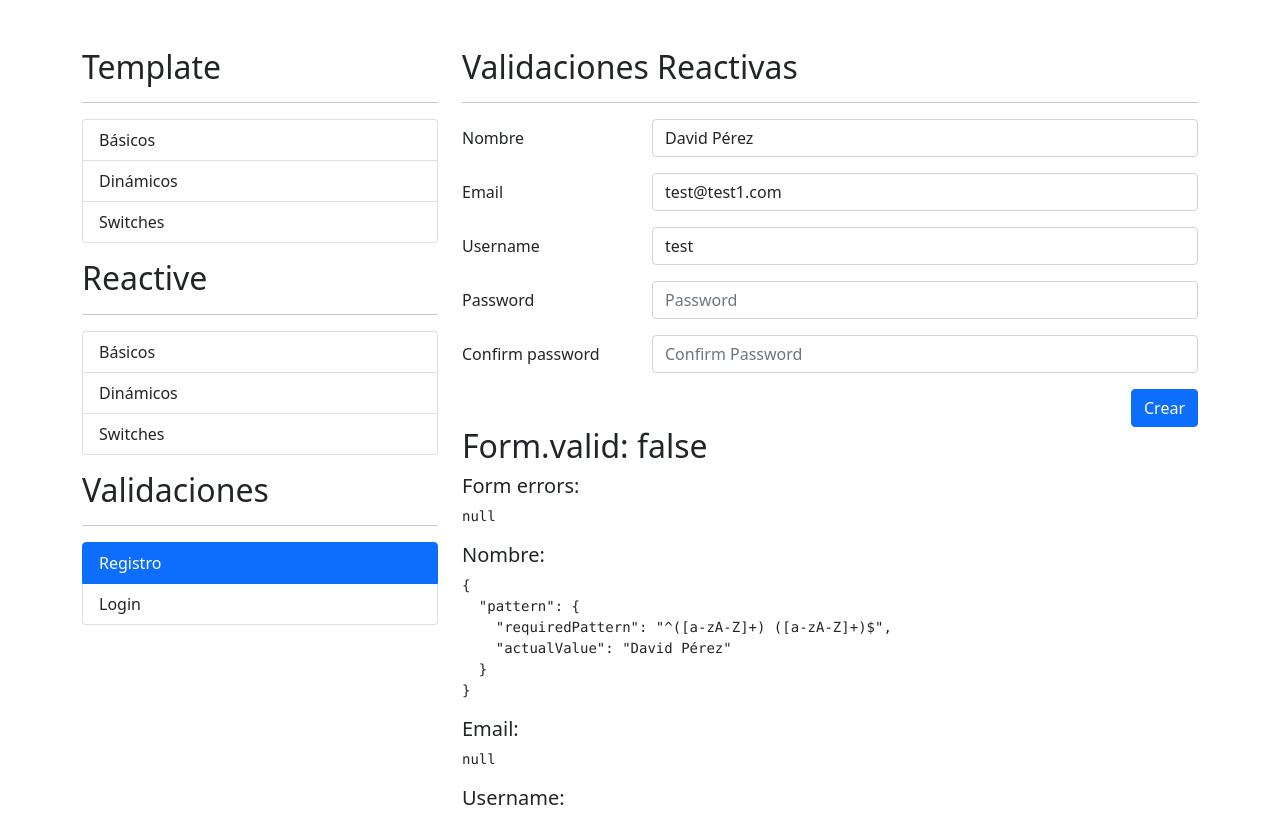
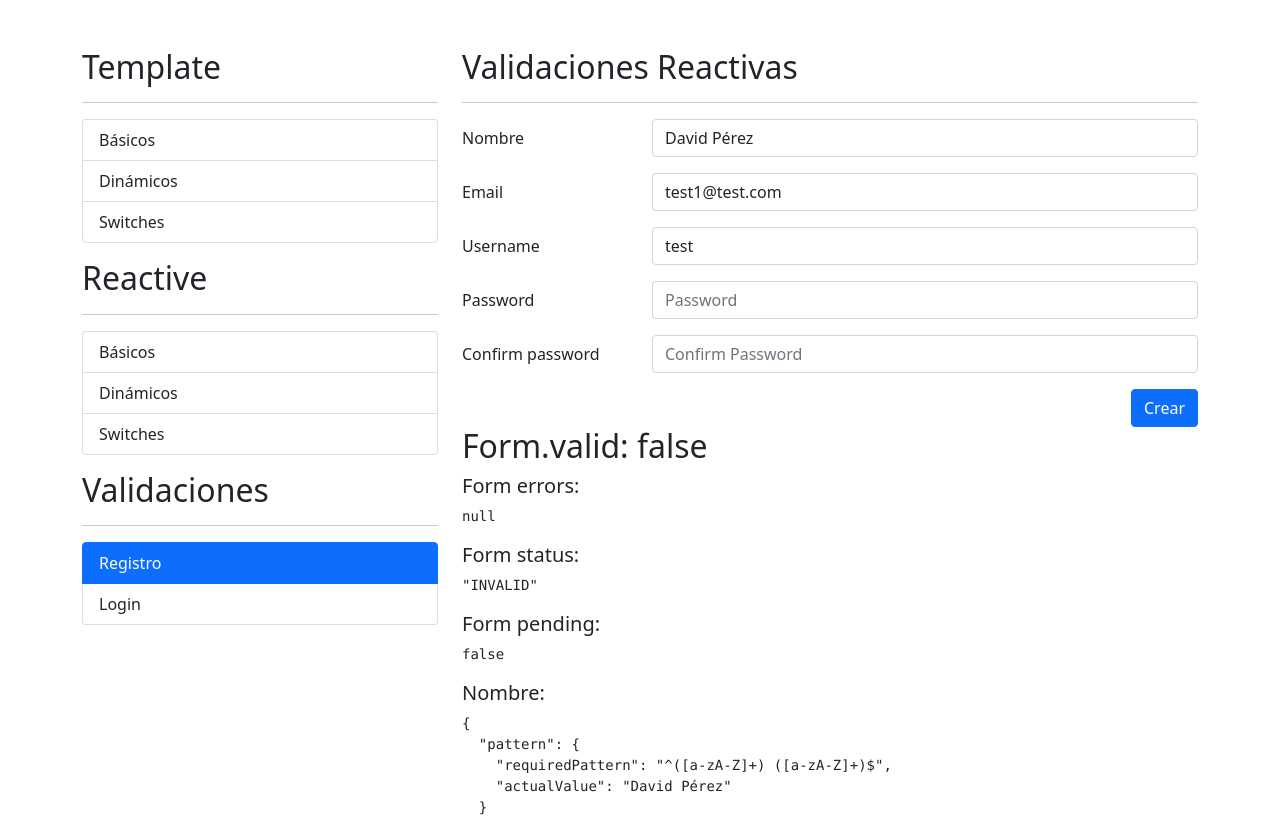
Before and after one commit to DavidPerezOrfila/formulariosApp, an Angular app: page /auth/registro in a window 1280 px wide. Shown: the top 817 px of the page. Built offline with nearby package versions, Linux system fonts and the light colour scheme; data requests are answered from the project's data file.

Commit message:
email validator, status

```diff
--- /dev/null
+++ b/jsonServer/db.json
@@ -0,0 +1,19 @@
+{
+    "usuarios": [
+        {
+            "id": 1,
+            "email": "test1@test.com",
+            "username": "test1"
+        },
+        {
+            "id": 2,
+            "email": "test2@test.com",
+            "username": "test2"
+        },
+        {
+            "id": 3,
+            "email": "test3@test.com",
+            "username": "test3"
+        }
+    ]
+}
--- a/src/app/auth/pages/registro/registro.component.html
+++ b/src/app/auth/pages/registro/registro.component.html
@@ -48,7 +48,7 @@
       </div>
       <div class="row">
         <div class="col">
-                    <button class="btn btn-primary float-end" type="submit">Crear</button>
+          <button class="btn btn-primary float-end" [disabled]="miFormulario.pending" type="submit">Crear</button>
         </div>
       </div>
     </form>
@@ -59,6 +59,10 @@
 <h2>Form.valid: {{miFormulario.valid}}</h2>
 <h5>Form errors: </h5>
 <pre>{{miFormulario.errors | json}}</pre>
+<h5>Form status: </h5>
+<pre>{{miFormulario.status | json}}</pre>
+<h5>Form pending: </h5>
+<pre>{{miFormulario.pending | json}}</pre>
 <h5>Nombre: </h5>
 <pre>{{miFormulario.controls.nombre.errors | json}}</pre>
 <h5>Email: </h5>
--- a/src/app/auth/pages/registro/registro.component.ts
+++ b/src/app/auth/pages/registro/registro.component.ts
@@ -1,6 +1,7 @@
 import { Component, OnInit } from '@angular/core';
 import { FormBuilder, FormGroup, Validators } from '@angular/forms';
-import { ValidatorService } from '../../validator/validator.service';
+import { EmailValidatorService } from 'src/app/shared/validator/email-validator.service';
+import { ValidatorService } from '../../../shared/validator/validator.service';
 
 @Component({
   selector: 'app-registro',
@@ -14,12 +15,13 @@ export class RegistroComponent implements OnInit {
         '',
         [
           Validators.required,
-          Validators.pattern(this.vs.nombreApelllidoPattern),
+          Validators.pattern(this.vs.nombreApellidoPattern),
         ],
       ],
       email: [
         '',
         [Validators.required, Validators.pattern(this.vs.emailPattern)],
+        [this.emailValidator],
       ],
       username: ['', [Validators.required, this.vs.noDebeSerStrider]],
       password: ['', [Validators.required, Validators.minLength(6)]],
@@ -30,12 +32,16 @@ export class RegistroComponent implements OnInit {
     }
   );
 
-  constructor(private fb: FormBuilder, private vs: ValidatorService) {}
+  constructor(
+    private fb: FormBuilder,
+    private vs: ValidatorService,
+    private emailValidator: EmailValidatorService
+  ) {}
 
   ngOnInit(): void {
     this.miFormulario.reset({
       nombre: 'David Pérez',
-      email: 'test@test1.com',
+      email: 'test1@test.com',
       username: 'test',
     });
   }
--- /dev/null
+++ b/src/app/shared/validator/email-validator.service.ts
@@ -0,0 +1,28 @@
+import { HttpClient } from '@angular/common/http';
+import { Injectable } from '@angular/core';
+import {
+  AbstractControl,
+  AsyncValidator,
+  ValidationErrors,
+} from '@angular/forms';
+import { Observable } from 'rxjs';
+import { map, delay } from 'rxjs/operators';
+
+@Injectable({
+  providedIn: 'root',
+})
+export class EmailValidatorService implements AsyncValidator {
+  constructor(private http: HttpClient) {}
+  validate(control: AbstractControl): Observable<ValidationErrors | null> {
+    const email = control.value;
+
+    return this.http
+      .get<any[]>(`http://localhost:3000/usuarios?q=${email}`)
+      .pipe(
+        delay(1500),
+        map((resp) => {
+          return resp.length === 0 ? null : { emailUtilizado: true };
+        })
+      );
+  }
+}
--- a/src/app/auth/validator/validator.service.ts
+++ b/src/app/shared/validator/validator.service.ts
@@ -5,7 +5,7 @@ import { AbstractControl, FormControl, ValidationErrors } from '@angular/forms';
   providedIn: 'root',
 })
 export class ValidatorService {
-  public nombreApelllidoPattern: string = '([a-zA-Z]+) ([a-zA-Z]+)';
+  public nombreApellidoPattern: string = '([a-zA-Z]+) ([a-zA-Z]+)';
   public emailPattern: string = '^[a-z0-9._%+-]+@[a-z0-9.-]+\\.[a-z]{2,4}$';
 
   noDebeSerStrider(control: FormControl): ValidationErrors | null {
```
Also changed, not shown: src/app/app.module.ts (+5 -4 lines), 2 other files (tests, documents, lock files or other folders). Lines whose indentation alone changed are shown as unchanged.
